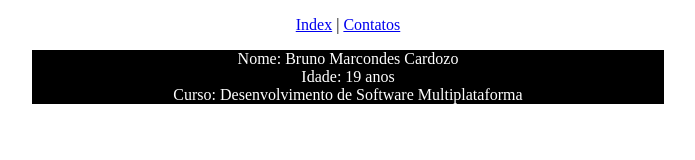
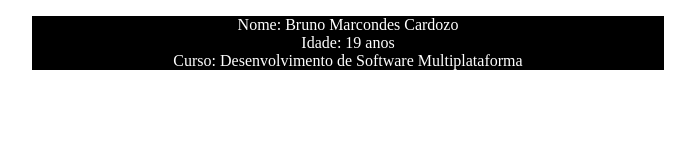
Before and after one commit to brunom4rcondes/tarefa_design_1, a plain HTML site: page index.html in a window 1280 px wide. Shown: the whole page, without its empty margins (292-987 px from the left). Drawn offline with Linux system fonts and the light colour scheme.

```diff
--- a/index.html
+++ b/index.html
@@ -7,9 +7,6 @@
     <title>Document</title>
 </head>
 <body>
-    <header>
-        <p style="width:50%; text-align: center; margin-left: auto; margin-right: auto;"><a href="#">Index</a> | <a href="contatos.html">Contatos</a></p>
-    </header>
     <div style="width:50%; text-align: center; margin-left: auto; margin-right: auto;">
         <p style="background-color:black; color: white;">
             Nome: Bruno Marcondes Cardozo<br>
```
Also changed, not shown: contatos.html (+0 -3 lines).
